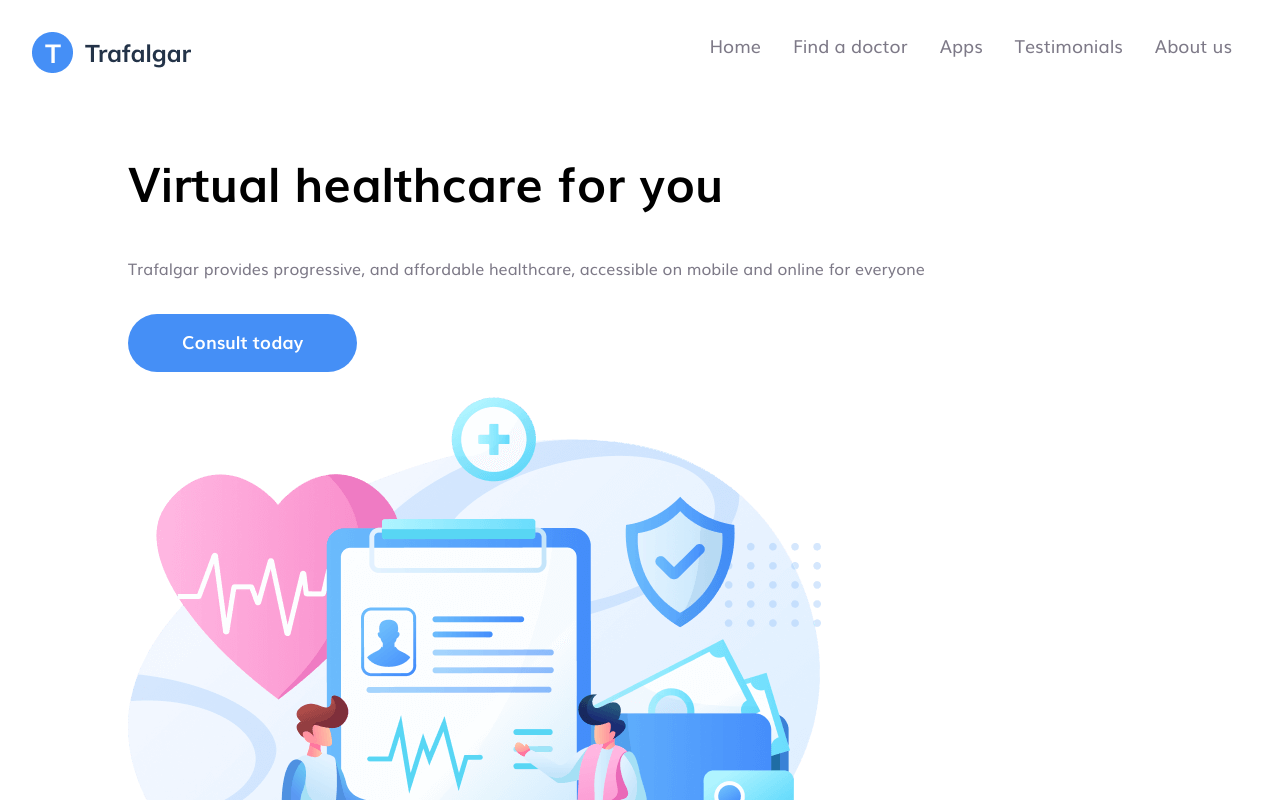
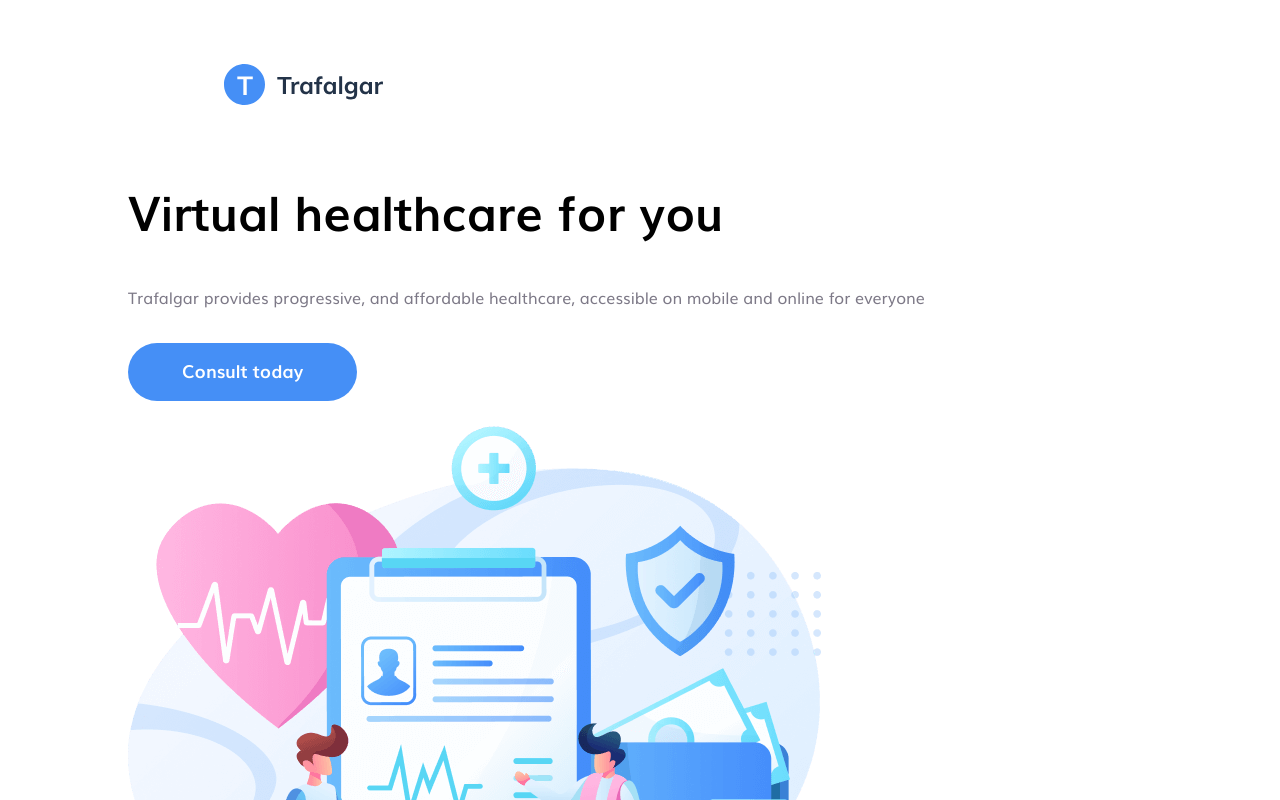
Before and after one commit to AbrahamDN/trafalgar, a React (Create React App) app: page / in a window 1280 px wide. Shown: the top 800 px of the page. Built offline with nearby package versions, Linux system fonts and the light colour scheme.

Commit message:
[TRAF-24] Updated Navbar to use NavLinks

```diff
--- a/src/components/NavBar/Navbar-component.jsx
+++ b/src/components/NavBar/Navbar-component.jsx
@@ -1,20 +1,19 @@
-import React from "react"
-import "./Navbar-styles.scss"
-const Navbar= () => {
-    return(
-        <div className="header">
-            <img src="/assets/png/logo.png"/>
-            <nav>
-                <ul className="nav-list">
-                    <li className="nav-item"><a className="nav-link" href="#">Home</a></li>
-                    <li className="nav-item"><a className="nav-link" href="#">Find a doctor</a></li>
-                    <li className="nav-item"><a className="nav-link" href="#">Apps</a></li>
-                    <li className="nav-item"><a className="nav-link" href="#">Testimonials</a></li>
-                    <li className="nav-item"><a className="nav-link" href="#">About us</a></li>
-                </ul>
-            </nav>
-        </div>
-    )
-}
+import React from 'react';
 
-export default Navbar
+import { ReactComponent as Logo } from '/assets/logo.svg';
+import './Navbar-styles.scss';
+
+import NavLinks from '../NavLinks/NavLinks-component';
+
+const Navbar = ({ links, ...otherProps }) => {
+  return (
+    <div className='header' {...otherProps}>
+      <Logo />
+      <nav>
+        <NavLinks links={links} className='nav-list' />
+      </nav>
+    </div>
+  );
+};
+
+export default Navbar;
```
